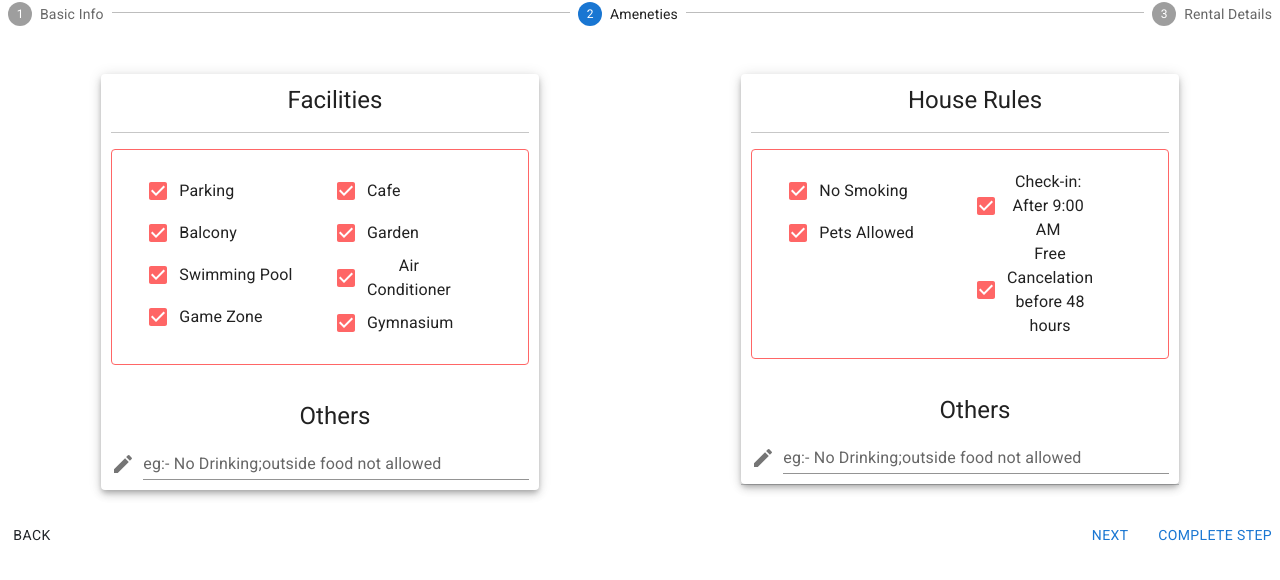
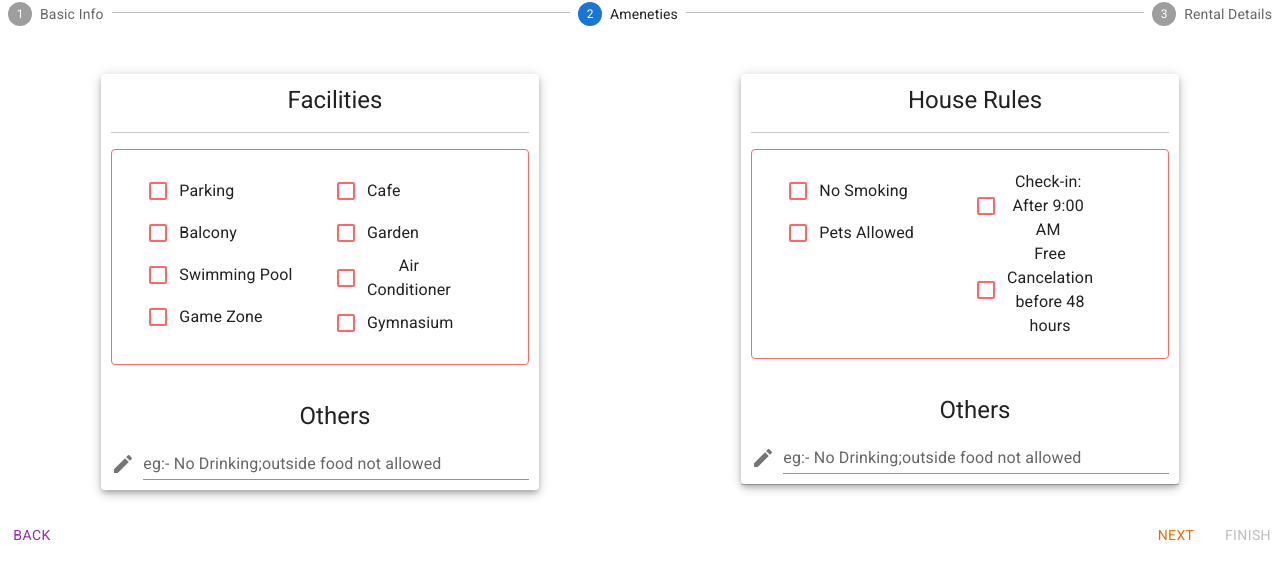
Before and after one commit to Anurag-Kishor/HolidayHomes, a React (Create React App) app in the folder frontend/my-app/: page /addplace in a window 1280 px wide. Both pictures are taken after a click on the button "NEXT". Shown: the top 580 px of the page. Built offline with nearby package versions, Linux system fonts and the light colour scheme.

Commit message:
Working on stepper for adding rental

```diff
--- a/frontend/my-app/src/Components/Amenities.js
+++ b/frontend/my-app/src/Components/Amenities.js
@@ -1,30 +1,32 @@
-import * as React from 'react';
-import EditLocationIcon from '@mui/icons-material/EditLocation';
-import InsertInvitationIcon from '@mui/icons-material/InsertInvitation';
-import RateReviewIcon from '@mui/icons-material/RateReview';
-import CreateIcon from '@mui/icons-material/Create';
+import React, { useState } from "react";
+import EditLocationIcon from "@mui/icons-material/EditLocation";
+import InsertInvitationIcon from "@mui/icons-material/InsertInvitation";
+import RateReviewIcon from "@mui/icons-material/RateReview";
+import CreateIcon from "@mui/icons-material/Create";
 import { Rating, Typography, Divider, Paper, TextField } from "@mui/material";
-import Checkbox from '@mui/material/Checkbox';
-import FormControlLabel from '@mui/material/FormControlLabel';
-import Box from '@mui/material/Box';
-import {
-    Col,
-    Image,
-    Navbar,
-    Row,
-    Card,
-    Container,
-} from "react-bootstrap";
-
-
-
-
+import Checkbox from "@mui/material/Checkbox";
+import FormControlLabel from "@mui/material/FormControlLabel";
+import Box from "@mui/material/Box";
+import { Col, Image, Navbar, Row, Card, Container } from "react-bootstrap";
 
 export default function Amenities() {
+  const [amenities, setAmenities] = useState({});
 
+  const handleChange = (event) => {
+    setAmenities({
+      ...amenities,
+      [event.target.id]: event.target.checked,
+    });
+  };
 
   return (
-        <Row style={{ display: "flex", flexDirection: "row", justifyContent: "space-around" }}>
+    <Row
+      style={{
+        display: "flex",
+        flexDirection: "row",
+        justifyContent: "space-around",
+      }}
+    >
       <Col md={5}>
         <Row className="px-5 pt-5">
           <Paper elevation={5} style={{ padding: 10 }}>
@@ -41,21 +43,17 @@ export default function Amenities() {
                 marginBottom: 35,
               }}
             >
-
-                            {/* <FormControlLabel
-            control={
-              <Checkbox checked={gilad} onChange={handleChange} name="gilad" />
-            }
-            label="Gilad Gray"
-          /> */}
-                            <Row >
+              <Row>
                 <Col md="6">
                   <Row className="h-10 d-flex flex-row align-items-center mx-3">
                     <FormControlLabel
                       control={
-                                                <Checkbox defaultChecked style={{
+                        <Checkbox
+                          onChange={handleChange}
+                          style={{
                             color: "#FF6666",
-                                                }} />//color change
+                          }}
+                        />
                       }
                       label="Parking"
                     />
@@ -63,9 +61,12 @@ export default function Amenities() {
                   <Row className="h-10 d-flex flex-row align-items-center mx-3">
                     <FormControlLabel
                       control={
-                                                <Checkbox defaultChecked style={{
+                        <Checkbox
+                          onChange={handleChange}
+                          style={{
                             color: "#FF6666",
-                                                }} />//color change
+                          }}
+                        /> //color change
                       }
                       label="Balcony"
                     />
@@ -73,9 +74,12 @@ export default function Amenities() {
                   <Row className="h-10 d-flex flex-row align-items-center mx-3">
                     <FormControlLabel
                       control={
-                                                <Checkbox defaultChecked style={{
+                        <Checkbox
+                          onChange={handleChange}
+                          style={{
                             color: "#FF6666",
-                                                }} />//color change
+                          }}
+                        /> //color change
                       }
                       label="Swimming Pool"
                     />
@@ -83,9 +87,12 @@ export default function Amenities() {
                   <Row className="h-10 d-flex flex-row align-items-center mx-3">
                     <FormControlLabel
                       control={
-                                                <Checkbox defaultChecked style={{
+                        <Checkbox
+                          onChange={handleChange}
+                          style={{
                             color: "#FF6666",
-                                                }} />//color change
+                          }}
+                        /> //color change
                       }
                       label="Game Zone"
                     />
@@ -96,9 +103,12 @@ export default function Amenities() {
                   <Row className="h-10 d-flex flex-row align-items-center mx-3">
                     <FormControlLabel
                       control={
-                                                <Checkbox defaultChecked style={{
+                        <Checkbox
+                          onChange={handleChange}
+                          style={{
                             color: "#FF6666",
-                                                }} />//color change
+                          }}
+                        /> //color change
                       }
                       label="Cafe"
                     />
@@ -106,9 +116,12 @@ export default function Amenities() {
                   <Row className="h-10 d-flex flex-row align-items-center mx-3">
                     <FormControlLabel
                       control={
-                                                <Checkbox defaultChecked style={{
+                        <Checkbox
+                          onChange={handleChange}
+                          style={{
                             color: "#FF6666",
-                                                }} />//color change
+                          }}
+                        /> //color change
                       }
                       label="Garden"
                     />
@@ -116,9 +129,12 @@ export default function Amenities() {
                   <Row className="h-10 d-flex flex-row align-items-center mx-3">
                     <FormControlLabel
                       control={
-                                                <Checkbox defaultChecked style={{
+                        <Checkbox
+                          onChange={handleChange}
+                          style={{
                             color: "#FF6666",
-                                                }} />//color change
+                          }}
+                        /> //color change
                       }
                       label="Air Conditioner"
                     />
@@ -126,9 +142,12 @@ export default function Amenities() {
                   <Row className="h-10 d-flex flex-row align-items-center mx-3">
                     <FormControlLabel
                       control={
-                                                <Checkbox defaultChecked style={{
+                        <Checkbox
+                          onChange={handleChange}
+                          style={{
                             color: "#FF6666",
-                                                }} />//color change
+                          }}
+                        /> //color change
                       }
                       label="Gymnasium"
                     />
@@ -136,8 +155,12 @@ export default function Amenities() {
                 </Col>
               </Row>
             </Paper>
-                        <Col >
-                            <Typography variant="h5" align="center" style={{ marginLeft: 30 }}>
+            <Col>
+              <Typography
+                variant="h5"
+                align="center"
+                style={{ marginLeft: 30 }}
+              >
                 Others
               </Typography>
               <Box sx={{ display: "flex", alignItems: "flex-end" }}>
@@ -169,15 +192,17 @@ export default function Amenities() {
                 marginBottom: 35,
               }}
             >
-
-                            <Row >
+              <Row>
                 <Col md="6">
                   <Row className="h-10 d-flex flex-row align-items-center mx-3">
                     <FormControlLabel
                       control={
-                                                <Checkbox defaultChecked style={{
+                        <Checkbox
+                          onChange={handleChange}
+                          style={{
                             color: "#FF6666",
-                                                }} />//color change
+                          }}
+                        /> //color change
                       }
                       label="No Smoking"
                     />
@@ -185,9 +210,12 @@ export default function Amenities() {
                   <Row className="h-10 d-flex flex-row align-items-center mx-3">
                     <FormControlLabel
                       control={
-                                                <Checkbox defaultChecked style={{
+                        <Checkbox
+                          onChange={handleChange}
+                          style={{
                             color: "#FF6666",
-                                                }} />//color change
+                          }}
+                        /> //color change
                       }
                       label="Pets Allowed"
                     />
@@ -198,9 +226,12 @@ export default function Amenities() {
                   <Row className="h-10 d-flex flex-row align-items-center mx-3">
                     <FormControlLabel
                       control={
-                                                <Checkbox defaultChecked style={{
+                        <Checkbox
+                          onChange={handleChange}
+                          style={{
                             color: "#FF6666",
-                                                }} />//color change
+                          }}
+                        /> //color change
                       }
                       label="Check-in: After 9:00 AM"
                     />
@@ -208,9 +239,12 @@ export default function Amenities() {
                   <Row className="h-10 d-flex flex-row align-items-center mx-3">
                     <FormControlLabel
                       control={
-                                                <Checkbox defaultChecked style={{
+                        <Checkbox
+                          onChange={handleChange}
+                          style={{
                             color: "#FF6666",
-                                                }} />//color change
+                          }}
+                        /> //color change
                       }
                       label="Free Cancelation before 48 hours"
                     />
@@ -218,8 +252,12 @@ export default function Amenities() {
                 </Col>
               </Row>
             </Paper>
-                        <Col >
-                            <Typography variant="h5" align="center" style={{ marginLeft: 30 }}>
+            <Col>
+              <Typography
+                variant="h5"
+                align="center"
+                style={{ marginLeft: 30 }}
+              >
                 Others
               </Typography>
               <Box sx={{ display: "flex", alignItems: "flex-end" }}>
@@ -238,5 +276,6 @@ export default function Amenities() {
           <hr />
         </Row>
       </Col>
-        </Row>);
+    </Row>
+  );
 }
--- a/frontend/my-app/src/Components/BasicInfo.js
+++ b/frontend/my-app/src/Components/BasicInfo.js
@@ -13,8 +13,9 @@ import {
 } from "@mui/material";
 import Box from "@mui/material/Box";
 import { Col, Row } from "react-bootstrap";
+import InputField from "./InputField";
 
-export default function BasicInfo() {
+export default function BasicInfo(props) {
   return (
     <Row
       style={{
@@ -34,9 +35,7 @@ export default function BasicInfo() {
             <Paper
               variant="outlined"
               style={{
-                // padding: 20,
                 borderColor: "#ff6666",
-                // marginBottom: 35,
               }}
               className="p-4 mb-2"
             >
@@ -60,30 +59,30 @@ export default function BasicInfo() {
                 </Box>
               </Row>
               <Row className="h-100 d-flex flex-row align-items-center mb-3">
-                <Box sx={{ display: "flex", alignItems: "flex-end" }}>
+                <InputField
+                  label="Place Name"
+                  iconPlacement="left"
+                  value={props.basicInfoFields.placeName}
+                  onChange={(e) =>
+                    props.basicInfoFields.setPlaceName(e.target.value)
+                  }
+                >
                   <CreateIcon sx={{ color: "action.active", mr: 1, my: 0.5 }} />
-                  <TextField
-                    id="input-with-sx"
-                    label="Place Name"
-                    variant="standard"
-                    color="warning"
-                    fullWidth
-                  />
-                </Box>
+                </InputField>
               </Row>
               <Row className="h-100 d-flex flex-row align-items-center mb-3">
-                <Box sx={{ display: "flex", alignItems: "flex-end" }}>
+                <InputField
+                  label="Address"
+                  iconPlacement="left"
+                  value={props.basicInfoFields.address}
+                  onChange={(e) =>
+                    props.basicInfoFields.setAddress(e.target.value)
+                  }
+                >
                   <EditLocationIcon
                     sx={{ color: "action.active", mr: 1, my: 0.5 }}
                   />
-                  <TextField
-                    id="input-with-sx"
-                    label="Address"
-                    variant="standard"
-                    color="warning"
-                    fullWidth
-                  />
-                </Box>
+                </InputField>
               </Row>
               <Row className="h-100 d-flex flex-row align-items-center mb-3">
                 <Box sx={{ display: "flex", alignItems: "flex-end" }}>
@@ -97,6 +96,10 @@ export default function BasicInfo() {
                     variant="standard"
                     color="warning"
                     fullWidth
+                    value={props.basicInfoFields.about}
+                    onChange={(e) =>
+                      props.basicInfoFields.setAbout(e.target.value)
+                    }
                     rows={2}
                     maxRows={4}
                   />
--- a/frontend/my-app/src/Screens/AddPlace.js
+++ b/frontend/my-app/src/Screens/AddPlace.js
@@ -1,21 +1,44 @@
-import * as React from 'react';
-import Box from '@mui/material/Box';
-import Stepper from '@mui/material/Stepper';
-import Step from '@mui/material/Step';
-import StepButton from '@mui/material/StepButton';
-import Button from '@mui/material/Button';
+import React, { useState } from "react";
+import Box from "@mui/material/Box";
+import Stepper from "@mui/material/Stepper";
+import Step from "@mui/material/Step";
+import StepButton from "@mui/material/StepButton";
+import Button from "@mui/material/Button";
 import { Rating, Typography, Divider, Paper, TextField } from "@mui/material";
 
+import BasicInfo from "../Components/BasicInfo";
+import Amenities from "../Components/Amenities";
+import RentalDetails from "../Components/RentalDetails";
 
-import BasicInfo from '../Components/BasicInfo';
-import Amenities from '../Components/Amenities';
-import RentalDetails from '../Components/RentalDetails';
-
-const steps = ['Basic Info', 'Ameneties', 'Rental Details'];
+const steps = ["Basic Info", "Ameneties", "Rental Details"];
 
 export default function HorizontalNonLinearStepper() {
   const [activeStep, setActiveStep] = React.useState(0);
   const [completed, setCompleted] = React.useState({});
+
+  //   Basic Info fields
+  const [placeName, setPlaceName] = useState("");
+  const [address, setAddress] = useState("");
+  const [about, setAbout] = useState("");
+  const basicInfoFields = {
+    placeName,
+    setPlaceName,
+    address,
+    setAddress,
+    about,
+    setAbout,
+  };
+
+  //   Facilities
+  const [facilities, setFacilities] = useState([]);
+
+  // Dates and Prices
+  const [pricePerDay, setPricePerDay] = useState([]);
+  const [availabilityDates, setAvailabilityDates] = useState([]);
+  const [roomTypes, setRoomTypes] = useState([]);
+  const [noOfBeds, setNoOfBeds] = useState(0);
+  const [roomNumbers, setRoomNumbers] = useState(0);
+  const [noOfGuests, setNoOfGuests] = useState(0);
 
   const totalSteps = () => {
     return steps.length;
@@ -52,10 +75,12 @@ export default function HorizontalNonLinearStepper() {
   };
 
   const handleComplete = () => {
-        const newCompleted = completed;
-        newCompleted[activeStep] = true;
-        setCompleted(newCompleted);
-        handleNext();
+    // const newCompleted = completed;
+    // newCompleted[activeStep] = true;
+    // setCompleted(newCompleted);
+    // handleNext();
+
+    console.log(placeName + address + about);
   };
 
   const handleReset = () => {
@@ -64,7 +89,7 @@ export default function HorizontalNonLinearStepper() {
   };
 
   return (
-        <Box sx={{ width: '100%' }}>
+    <Box sx={{ width: "100%" }}>
       <Stepper nonLinear activeStep={activeStep}>
         {steps.map((label, index) => (
           <Step key={label} completed={completed[index]}>
@@ -80,48 +105,62 @@ export default function HorizontalNonLinearStepper() {
             <Typography sx={{ mt: 2, mb: 1 }}>
               All steps completed - you&apos;re finished
             </Typography>
-                        <Box sx={{ display: 'flex', flexDirection: 'row', pt: 2 }}>
-                            <Box sx={{ flex: '1 1 auto' }} />
+            <Box sx={{ display: "flex", flexDirection: "row", pt: 2 }}>
+              <Box sx={{ flex: "1 1 auto" }} />
               <Button onClick={handleReset}>Reset</Button>
             </Box>
           </React.Fragment>
         ) : (
           <React.Fragment>
-                            {/* <input type="file" name="img" /> */}
-                            {activeStep === 0 && <BasicInfo />}
             {/* <BasicInfo /> */}
+            {activeStep === 0 && (
+              <BasicInfo basicInfoFields={basicInfoFields} />
+            )}
+
+            {/* Amenities & Rental Rules */}
             {activeStep === 1 && <Amenities />}
+
+            {/* Date, Price and Other Details */}
             {activeStep === 2 && <RentalDetails />}
 
-                            <Box sx={{ display: 'flex', flexDirection: 'row', pt: 2 }}>
+            <Box sx={{ display: "flex", flexDirection: "row", pt: 2 }}>
               <Button
-                                    color="inherit"
+                color="secondary"
                 disabled={activeStep === 0}
                 onClick={handleBack}
                 sx={{ mr: 1 }}
               >
                 Back
               </Button>
-                                <Box sx={{ flex: '1 1 auto' }} />
-                                <Button onClick={handleNext} sx={{ mr: 1 }}>
+              <Box sx={{ flex: "1 1 auto" }} />
+              <Button
+                color="warning"
+                onClick={handleNext}
+                sx={{ mr: 1 }}
+                disabled={activeStep === 2}
+              >
                 Next
               </Button>
               {activeStep !== steps.length &&
                 (completed[activeStep] ? (
-                                        <Typography variant="caption" sx={{ display: 'inline-block' }}>
-                                            Step {activeStep + 1} already completed
+                  <Typography
+                    variant="caption"
+                    sx={{ display: "inline-block" }}
+                  >
+                    Steps {activeStep + 1} already completed
                   </Typography>
                 ) : (
-                                            <Button onClick={handleComplete}>
-                                                {completedSteps() === totalSteps() - 1
-                                                    ? 'Finish'
-                                                    : 'Complete Step'}
+                  <Button
+                    onClick={handleComplete}
+                    disabled={activeStep !== steps.length - 1}
+                  >
+                    Finish
                   </Button>
                 ))}
             </Box>
           </React.Fragment>
         )}
       </div>
-        </Box >
+    </Box>
   );
 }
```
Also changed, not shown: frontend/my-app/src/Components/RentalDetails.js (+49 -44 lines). Lines whose indentation alone changed are shown as unchanged.
